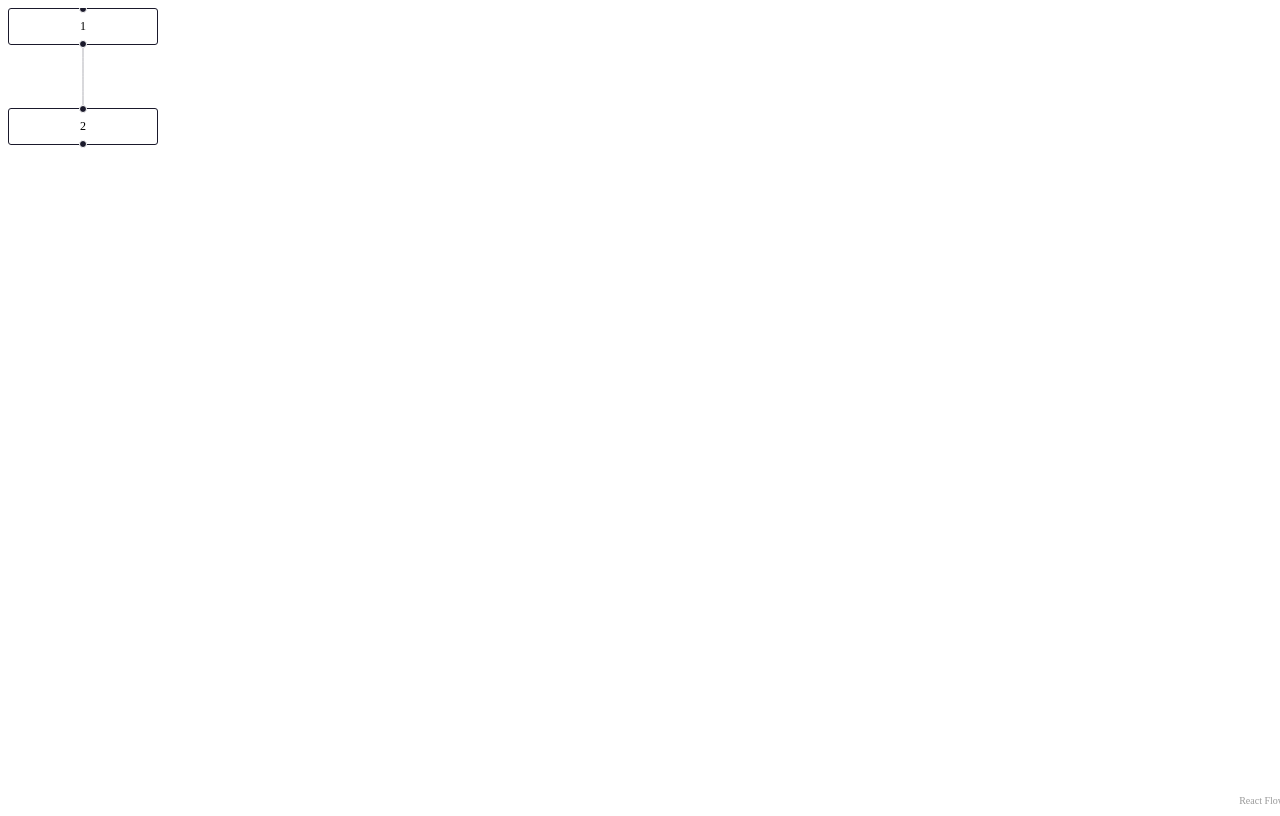
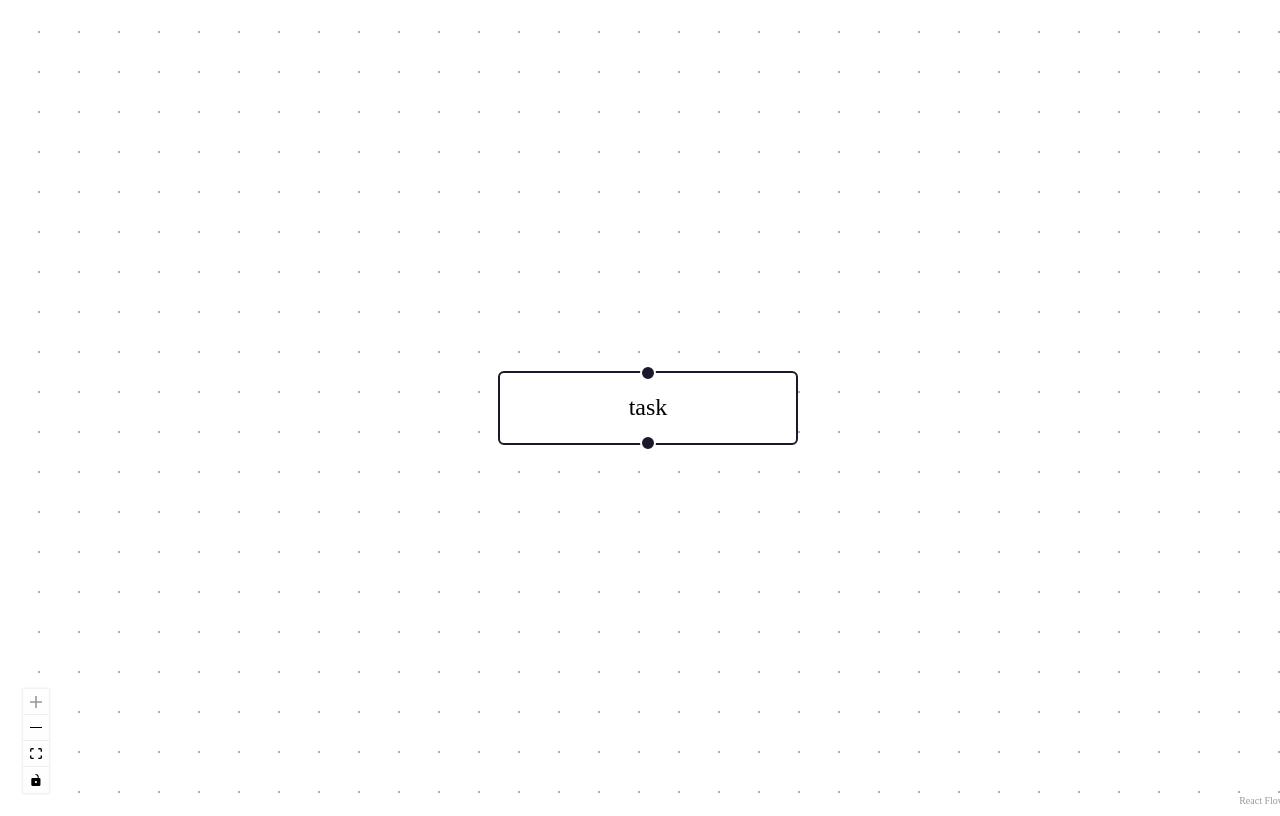
Before and after one commit to mrsekut/tasph, a React (Vite) app: page / in a window 1280 px wide. Built offline with nearby package versions, Linux system fonts and the light colour scheme.

Commit message:
add nodes and edges

```diff
--- a/src/App.tsx
+++ b/src/App.tsx
@@ -1,38 +1,55 @@
 import { useCallback } from "react";
 
+import "@xyflow/react/dist/style.css";
 import {
+  Background,
+  Controls,
+  type EdgeChange,
+  type NodeChange,
   type OnConnect,
   ReactFlow,
   addEdge,
-  useEdgesState,
-  useNodesState,
+  applyEdgeChanges,
+  applyNodeChanges,
 } from "@xyflow/react";
-import "@xyflow/react/dist/style.css";
-
-const initialNodes = [
-  { id: "1", position: { x: 0, y: 0 }, data: { label: "1" } },
-  { id: "2", position: { x: 0, y: 100 }, data: { label: "2" } },
-];
-const initialEdges = [{ id: "e1-2", source: "1", target: "2" }];
+import { useAtom } from "jotai";
+import { defaultEdgeOptions, edgeTypes } from "./edges";
+import { edgesAtom } from "./edges/atom";
+import { type TasphNode, nodeTypes } from "./nodes";
+import { nodesAtom } from "./nodes/atom";
 
 export default function App() {
-  const [nodes, _setNodes, onNodesChange] = useNodesState(initialNodes);
-  const [edges, setEdges, onEdgesChange] = useEdgesState(initialEdges);
+  const [nodes, setNodes] = useAtom(nodesAtom);
+  const onNodesChange = (changes: NodeChange<TasphNode>[]) => {
+    setNodes(applyNodeChanges(changes, nodes));
+  };
+
+  const [edges, setEdges] = useAtom(edgesAtom);
+  const onEdgesChange = (changes: EdgeChange[]) => {
+    setEdges(applyEdgeChanges(changes, edges));
+  };
 
   const onConnect: OnConnect = useCallback(
-    params => setEdges(eds => addEdge(params, eds)),
-    [setEdges],
+    connection => setEdges(addEdge(connection, edges)),
+    [edges, setEdges],
   );
 
   return (
     <div style={{ width: "100vw", height: "100vh" }}>
       <ReactFlow
         nodes={nodes}
+        nodeTypes={nodeTypes}
+        onNodesChange={onNodesChange}
         edges={edges}
-        onNodesChange={onNodesChange}
+        edgeTypes={edgeTypes}
         onEdgesChange={onEdgesChange}
         onConnect={onConnect}
-      />
+        defaultEdgeOptions={defaultEdgeOptions}
+        fitView
+      >
+        <Background />
+        <Controls />
+      </ReactFlow>
     </div>
   );
 }
--- /dev/null
+++ b/src/edges/atom.ts
@@ -0,0 +1,23 @@
+import { atom } from "jotai";
+import { atomFamily } from "jotai/utils";
+import type { TasphEdge } from ".";
+
+export type EdgeId = string;
+export const edgeIdsAtom = atom<EdgeId[]>([]);
+
+export const edgesAtom = atom<TasphEdge[], [TasphEdge[]], void>(
+  get => {
+    return get(edgeIdsAtom)
+      .map(id => get(edgeAtom(id)))
+      .filter(e => e != null);
+  },
+  (_get, set, es) => {
+    const ids = es.map(e => e.id);
+    set(edgeIdsAtom, ids);
+    es.map(e => set(edgeAtom(e.id), e));
+  },
+);
+
+export const edgeAtom = atomFamily((_id: EdgeId) =>
+  atom<null | TasphEdge>(null),
+);
--- /dev/null
+++ b/src/edges/index.ts
@@ -0,0 +1,16 @@
+import { MarkerType } from "@xyflow/react";
+import type { Edge, EdgeTypes } from "@xyflow/react";
+
+export const edgeTypes = {
+  // Add your custom edge types here!
+} satisfies EdgeTypes;
+
+export type TasphEdge = Edge;
+
+export const defaultEdgeOptions = {
+  markerEnd: {
+    type: MarkerType.ArrowClosed,
+    width: 30,
+    height: 30,
+  },
+};
--- /dev/null
+++ b/src/nodes/TaskNode/index.ts
@@ -0,0 +1,28 @@
+import type { Node } from "@xyflow/react";
+import { atom } from "jotai";
+import { atomFamily } from "jotai/utils";
+import type { NodeId } from "../atom";
+
+export type Task = {
+  label: "task";
+  title: string;
+  lines: string[];
+  parents: NodeId[];
+  children: NodeId[];
+};
+
+export type TaskNode = Node<Task>;
+export const taskNodeAtom = atomFamily((id: NodeId) =>
+  atom<TaskNode>({
+    id,
+    type: "task",
+    position: { x: 0, y: 0 },
+    data: {
+      label: "task",
+      title: "",
+      lines: [],
+      parents: [],
+      children: [],
+    },
+  }),
+);
--- /dev/null
+++ b/src/nodes/atom.ts
@@ -0,0 +1,16 @@
+import { atom } from "jotai";
+import { nanoid } from "nanoid";
+import type { TasphNode } from ".";
+import { taskNodeAtom } from "./TaskNode";
+
+export type NodeId = string;
+export const nodeIdsAtom = atom<NodeId[]>([nanoid()]);
+
+export const nodesAtom = atom<TasphNode[], [TasphNode[]], void>(
+  get => get(nodeIdsAtom).map(id => get(taskNodeAtom(id))),
+  (_get, set, ns) => {
+    const ids = ns.map(n => n.id);
+    set(nodeIdsAtom, ids);
+    ns.map(n => set(taskNodeAtom(n.id), n));
+  },
+);
--- /dev/null
+++ b/src/nodes/index.ts
@@ -0,0 +1,8 @@
+import type { NodeTypes } from "@xyflow/react";
+import type { TaskNode } from "./TaskNode";
+
+export const nodeTypes = {
+  // task: TaskNode,
+} satisfies NodeTypes;
+
+export type TasphNode = TaskNode;
```
